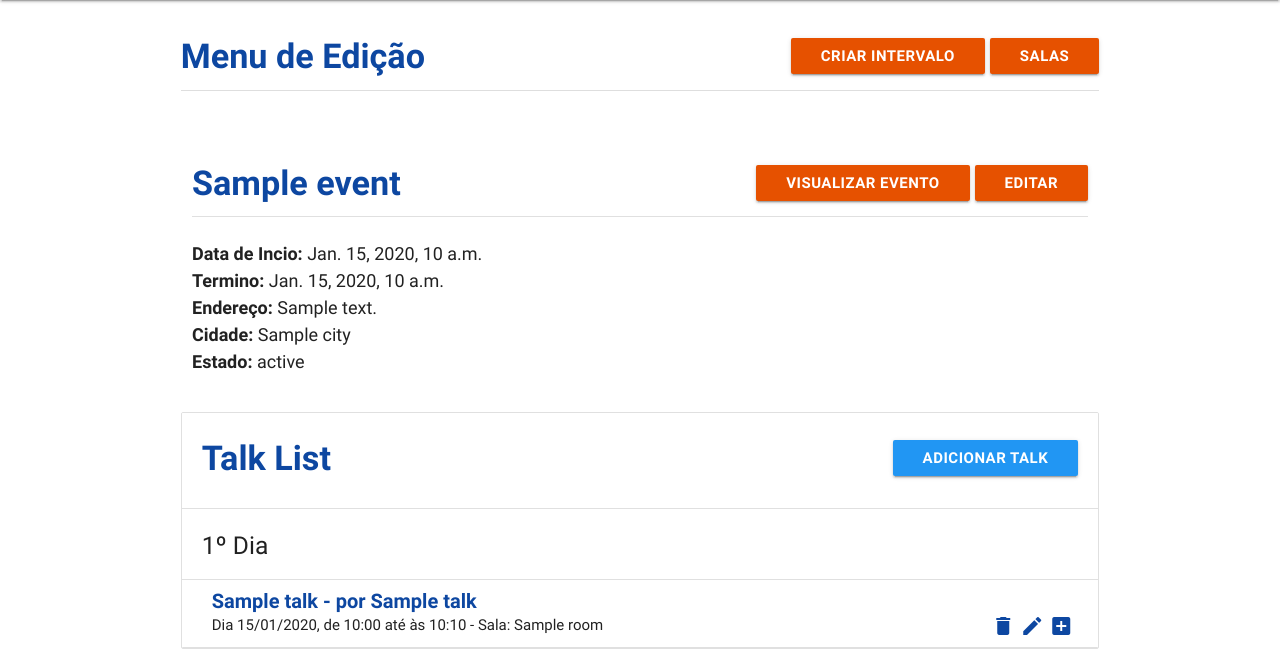
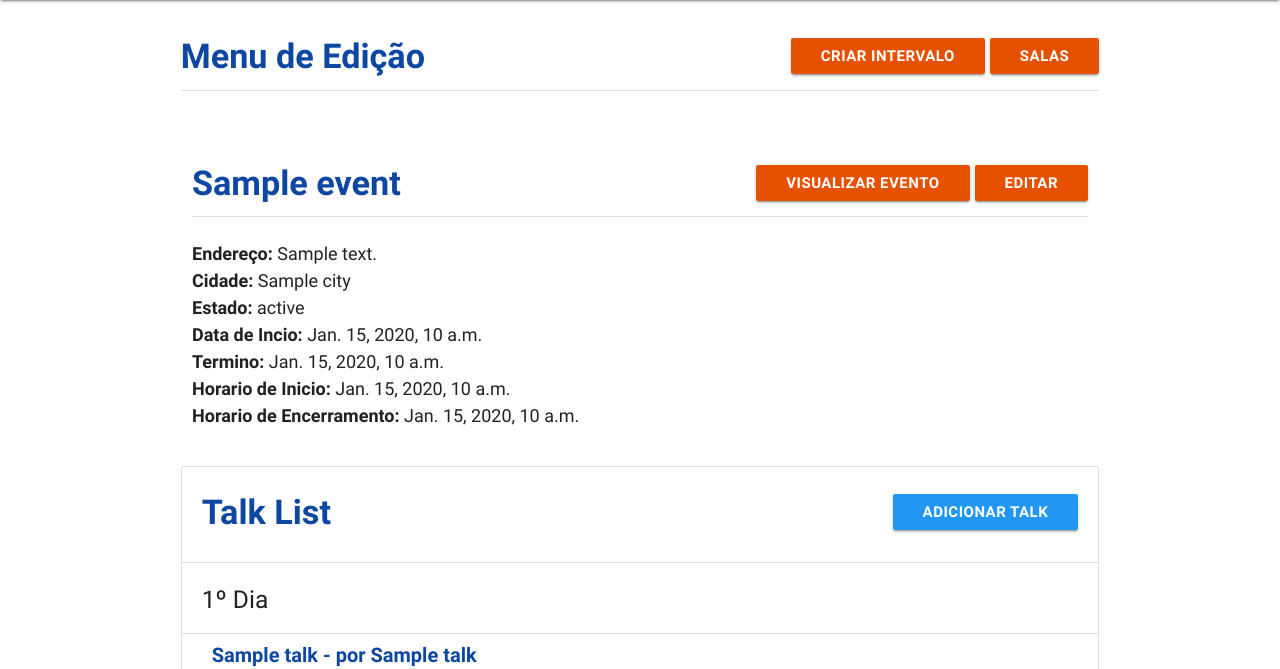
Before and after one commit to werberth/EventPlus, a Django app: template frontend/templates/events/event_edit.html in a window 1280 px wide. Shown: the part 64-733 px from the top of the page. Run offline with Django 3.2, Linux system fonts and the light colour scheme; the template is opened without the code that fills it: most values are stand-ins (such as "Sample title", 1, 10 or a date in 2020); grey boxes marked "Sample" are stand-in pictures; style sheets or scripts are compiled from the project's sources; some libraries are stand-ins or nearby versions.

```diff
--- a/frontend/templates/events/event_edit.html
+++ b/frontend/templates/events/event_edit.html
@@ -27,12 +27,6 @@
 		<li class="divider"></li>
 		<div class="information">
 			<div class="item">
-				<span>Data de Incio:</span> {{ event.start_date }}
-			</div>
-			<div class="item">
-				<span>Termino:</span> {{ event.end_date }}
-			</div>
-			<div class="item">
 				<span>Endereço:</span> {{ event.address }}
 			</div>
 			<div class="item">
@@ -40,6 +34,18 @@
 			</div>
 			<div class="item">
 				<span>Estado:</span> {{ event.state }}
+			</div>
+			<div class="item">
+				<span>Data de Incio:</span> {{ event.start_date }}
+			</div>
+			<div class="item">
+				<span>Termino:</span> {{ event.end_date }}
+			</div>
+			<div class="item">
+				<span>Horario de Inicio:</span> {{ event.start_at }}
+			</div>
+			<div class="item">
+				<span>Horario de Encerramento:</span> {{ event.end_at }}
 			</div>
 		</div>
 	</div>
```
Also changed, not shown: eventplus/talks/forms.py (+7 -0 lines), frontend/templates/events/event.html (+12 -6 lines).
